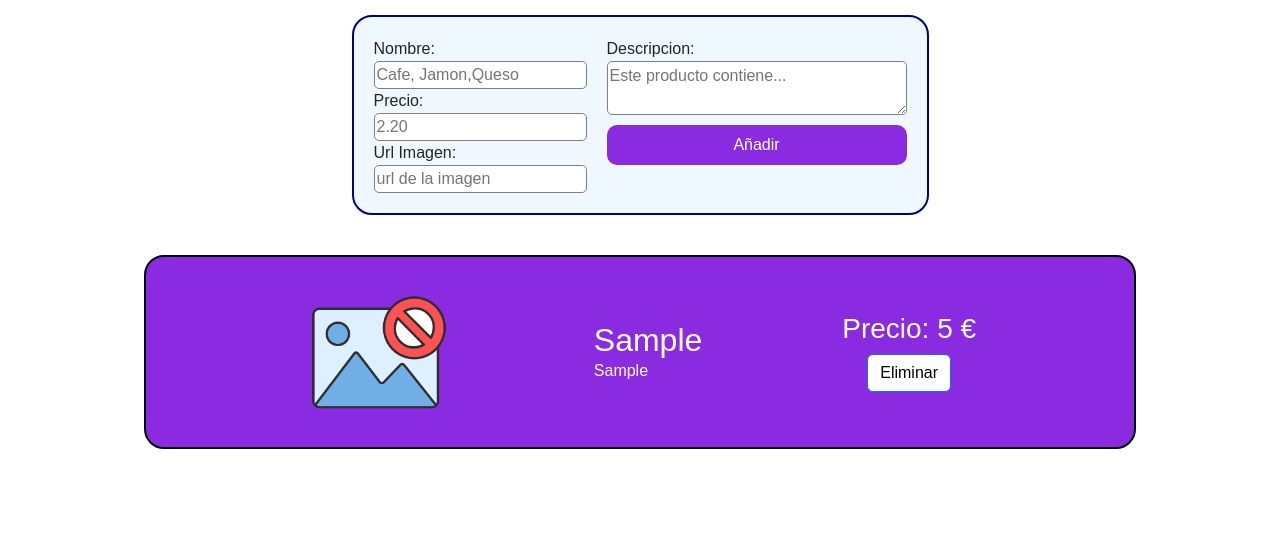
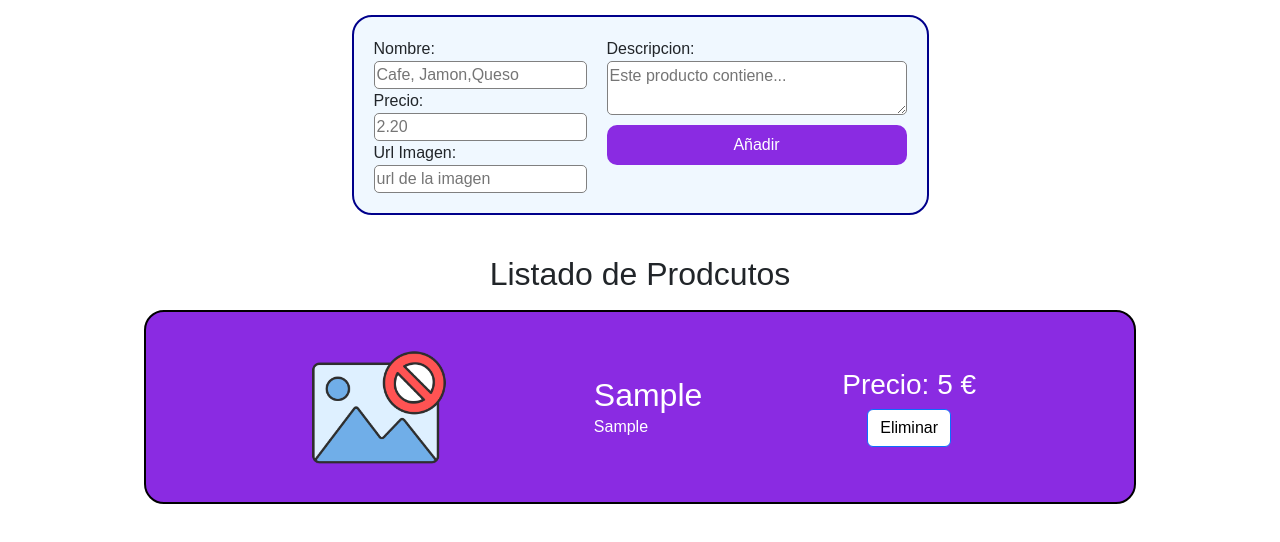
Before and after one commit to Jdeslaba/Projecto-web, a plain HTML site: page index.html in a window 1280 px wide. Both pictures are taken after typing "Sample", "5", "Sample", "Sample" into the empty fields and a click on the button "Añadir". Shown: the part 112-654 px from the top of the page. Drawn offline with nearby package versions, Linux system fonts and the light colour scheme.

Commit message:
agregar listado

```diff
--- a/js/scripts.js
+++ b/js/scripts.js
@@ -29,11 +29,11 @@ function añadirProducto(ev) {
 
 function mostrarProducto(carrito) {
     if (carrito != null && carrito.length > 0) {
-        let generado = ""
+        let generado = "<div><h2>Listado de Prodcutos</h2></div>"
         let listado = document.getElementById('cuerpoListado');
         for (let index = 0; index < carrito.length; index++) {
             let imagen = `<div class="listado"><div class="imag"><img src="${carrito[index].imagen}"
-            alt="Foto" onerror="reemplaza_imagen(this);">
+            alt="Foto de ${carrito[index].nombre}" onerror="reemplaza_imagen(this);">
             </div>`
 
             let info = `<div class="info">
```
Also changed, not shown: index.html (+1 -0 lines).
